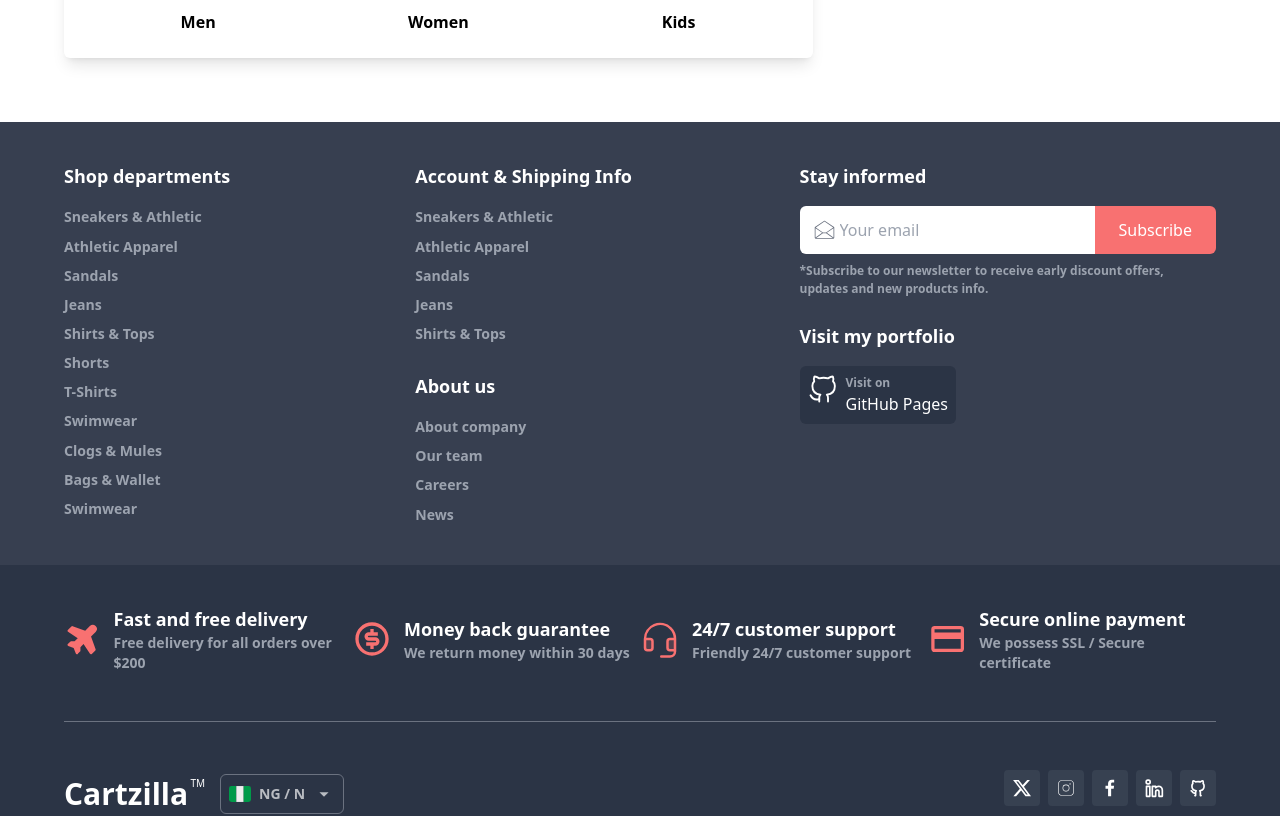
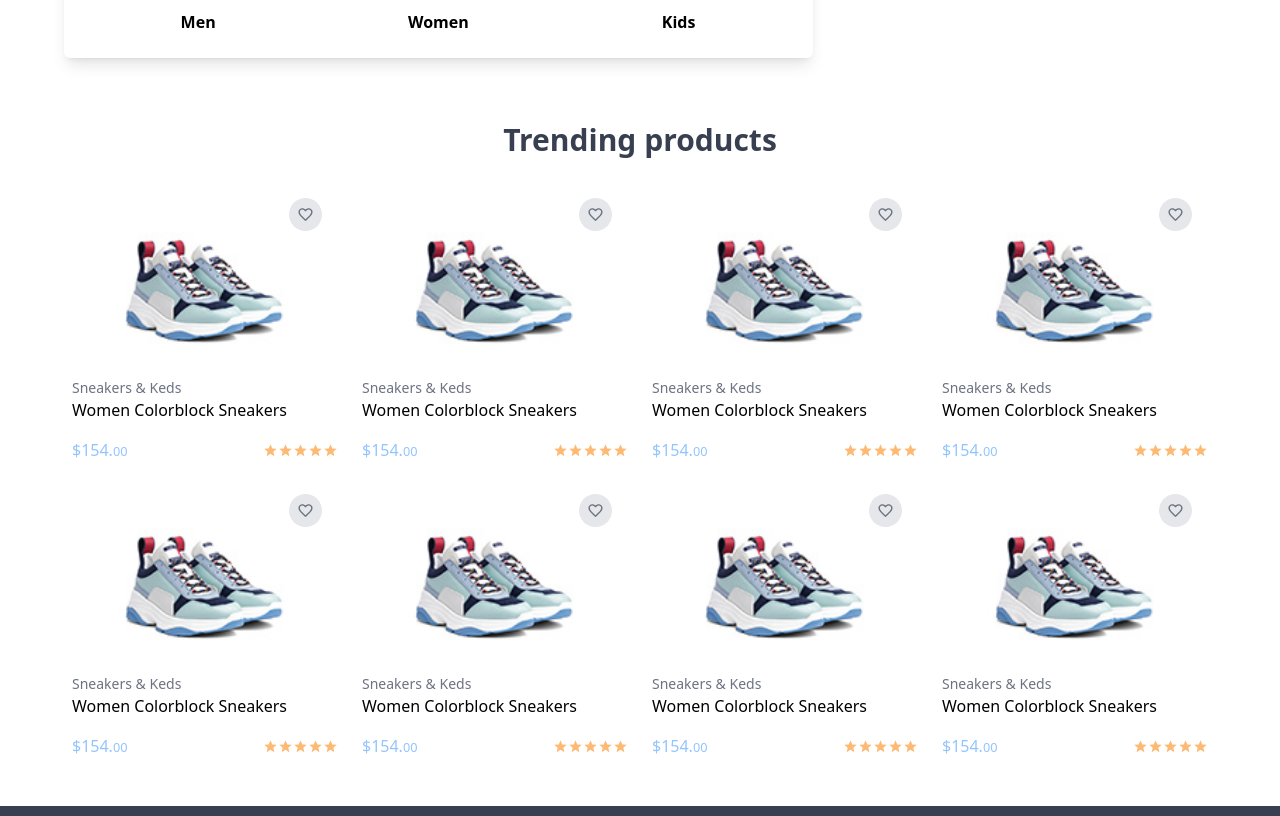
Before and after one commit to AbdulHameedi/e-commerce-webapp, a Vue app: page / in a window 1280 px wide. Shown: the part 820-1636 px from the top of the page. Built offline with nearby package versions, Linux system fonts and the light colour scheme; sample sign-in values are in the browser's storage.

Commit message:
'trending'

```diff
--- a/db/db.json
+++ /dev/null
@@ -1,22 +0,0 @@
-{
-  "users": [
-    {
-      "username": "Sanni",
-      "email": "bolu@gmail.com",
-      "password": "bolu12345",
-      "id": 1
-    },
-    {
-      "username": "Hammed Sanni",
-      "email": "hsanni507@gmail.com",
-      "password": "tyyyyy",
-      "id": 2
-    },
-    {
-      "username": "luqman",
-      "email": "luqman@gmail.com",
-      "password": "luqman123",
-      "id": 3
-    }
-  ]
-}
--- a/src/components/Home.vue
+++ b/src/components/Home.vue
@@ -5,6 +5,7 @@ import StickyMenu from './StickyMenu.vue'
 import Footer from './Footer.vue';
 import ScrollToTop from './ScrollToTop.vue';
 import HeroSection from './HeroSection.vue';
+import TrendingProduct from './TrendingProduct.vue';
 
 export default defineComponent({
     components:{
@@ -12,7 +13,8 @@ export default defineComponent({
         StickyMenu,
         Footer,
         ScrollToTop,
-        HeroSection
+        HeroSection,
+        TrendingProduct
     },
     mounted(){
         let user = localStorage.getItem("user-info")
@@ -27,6 +29,7 @@ export default defineComponent({
     <StickyMenu />
     <NavBar id="to-top"/>
     <HeroSection />
+    <TrendingProduct />
     <Footer />
 </template>
 <style>
--- /dev/null
+++ b/src/components/TrendingProduct.vue
@@ -0,0 +1,72 @@
+<script>
+import { defineComponent } from 'vue'
+
+export default defineComponent({
+    data(){
+        return{
+            trending: [1, 2, 3, 4, 5, 6, 7, 8]
+        }
+    }
+})
+</script>
+<template>
+    <div class="bg-white px-[4rem]">
+        <p class="text-3xl text-[#373F50] font-semibold text-center">Trending products</p>
+        <template class="grid grid-cols-4 gap-2 py-8">
+            <div v-for="i in trending" :bind="i">
+                <div class="trending relative bg-white hover:shadow-xl p-2 rounded-md h-fit">
+                    <div class="absolute w-fit bg-gray-200 text-gray-500 p-2 rounded-[50%] right-6">
+                        <svg class="hover:text-red-500" xmlns="http://www.w3.org/2000/svg" width="17" height="17" viewBox="0 0 24 24"><path fill="currentColor" d="m12.1 18.55l-.1.1l-.11-.1C7.14 14.24 4 11.39 4 8.5C4 6.5 5.5 5 7.5 5c1.54 0 3.04 1 3.57 2.36h1.86C13.46 6 14.96 5 16.5 5c2 0 3.5 1.5 3.5 3.5c0 2.89-3.14 5.74-7.9 10.05M16.5 3c-1.74 0-3.41.81-4.5 2.08C10.91 3.81 9.24 3 7.5 3C4.42 3 2 5.41 2 8.5c0 3.77 3.4 6.86 8.55 11.53L12 21.35l1.45-1.32C18.6 15.36 22 12.27 22 8.5C22 5.41 19.58 3 16.5 3Z"/></svg>
+                        <!-- <p class="absolute bg-[#373F50] rounded-md">Add to wishlist</p>
+                        <p class="bg-[#373F50] w-[10px] h-[10px] translate-20"></p> -->
+                    </div>
+                    <div class="flex justify-center">
+                        <img class="w-[180px] h-[180px]" src="../assets/shoes.jpg" alt="">
+                    </div>
+                    <div class="mb-4">
+                        <p class="text-sm text-gray-500">Sneakers & Keds</p>
+                        <p>Women Colorblock Sneakers</p>
+                    </div>
+                    <div class="flex justify-between mb-2">
+                        <p class="text-blue-300">$154.<small>00</small></p>
+                        <div class="flex items-center">
+                            <svg class="text-orange-300" xmlns="http://www.w3.org/2000/svg" width="15" height="15" viewBox="0 0 24 24"><path fill="currentColor" d="M12 17.27L18.18 21l-1.64-7.03L22 9.24l-7.19-.61L12 2L9.19 8.63L2 9.24l5.46 4.73L5.82 21L12 17.27z"/></svg>
+                            <svg class="text-orange-300" xmlns="http://www.w3.org/2000/svg" width="15" height="15" viewBox="0 0 24 24"><path fill="currentColor" d="M12 17.27L18.18 21l-1.64-7.03L22 9.24l-7.19-.61L12 2L9.19 8.63L2 9.24l5.46 4.73L5.82 21L12 17.27z"/></svg>
+                            <svg class="text-orange-300" xmlns="http://www.w3.org/2000/svg" width="15" height="15" viewBox="0 0 24 24"><path fill="currentColor" d="M12 17.27L18.18 21l-1.64-7.03L22 9.24l-7.19-.61L12 2L9.19 8.63L2 9.24l5.46 4.73L5.82 21L12 17.27z"/></svg>
+                            <svg class="text-orange-300" xmlns="http://www.w3.org/2000/svg" width="15" height="15" viewBox="0 0 24 24"><path fill="currentColor" d="M12 17.27L18.18 21l-1.64-7.03L22 9.24l-7.19-.61L12 2L9.19 8.63L2 9.24l5.46 4.73L5.82 21L12 17.27z"/></svg>
+                            <svg class="text-orange-300" xmlns="http://www.w3.org/2000/svg" width="15" height="15" viewBox="0 0 24 24"><path fill="currentColor" d="M12 17.27L18.18 21l-1.64-7.03L22 9.24l-7.19-.61L12 2L9.19 8.63L2 9.24l5.46 4.73L5.82 21L12 17.27z"/></svg>
+                        </div>
+                    </div>
+                    <div class="sub-trending">
+                        <div class="flex gap-2 text-sm justify-center mb-4">
+                            <p class="w-fit border p-1 px-2 text-gray-400 rounded-md">XS</p>
+                            <p class="w-fit border p-1 px-2 text-gray-400 rounded-md">S</p>
+                            <p class="w-fit border p-1 px-2 text-gray-400 rounded-md">M</p>
+                            <p class="w-fit border p-1 px-2 text-gray-400 rounded-md">L</p>
+                        </div>
+                        <div class="text-white bg-[#FE696A] flex gap-1 items-center text-[15px] justify-center p-[7px] rounded-md">
+                            <svg xmlns="http://www.w3.org/2000/svg" width="17" height="17" viewBox="0 0 24 24"><path fill="currentColor" d="M17 18c-1.1 0-1.99.9-1.99 2s.89 2 1.99 2s2-.9 2-2s-.9-2-2-2zM7 18c-1.1 0-1.99.9-1.99 2S5.9 22 7 22s2-.9 2-2s-.9-2-2-2zm0-3l1.1-2h7.45c.75 0 1.41-.41 1.75-1.03L21.7 4H5.21l-.94-2H1v2h2l3.6 7.59L3.62 17H19v-2H7z"/></svg>
+                            <p>Add to Cart</p>
+                        </div>
+                        <div class="text-gray-500 font-semibold flex gap-1 items-center text-[15px] justify-center p-[7px] hover:text-red-500 transition duration-500">
+                            <svg xmlns="http://www.w3.org/2000/svg" width="17" height="17" viewBox="0 0 24 24"><path fill="currentColor" d="M12 4.5C7 4.5 2.73 7.61 1 12c1.73 4.39 6 7.5 11 7.5s9.27-3.11 11-7.5c-1.73-4.39-6-7.5-11-7.5zM12 17c-2.76 0-5-2.24-5-5s2.24-5 5-5s5 2.24 5 5s-2.24 5-5 5zm0-8c-1.66 0-3 1.34-3 3s1.34 3 3 3s3-1.34 3-3s-1.34-3-3-3z"/></svg>
+                            <p>Quick view</p>
+                        </div>
+                    </div>
+                </div>
+            </div>
+        </template>
+    </div>
+</template>
+<style>
+.sub-trending{
+    display: none;
+}
+.trending:hover .sub-trending{
+    display: block;
+}
+.trending:hover{
+    height: 400px;
+    z-index: 2;
+}
+</style>
```
